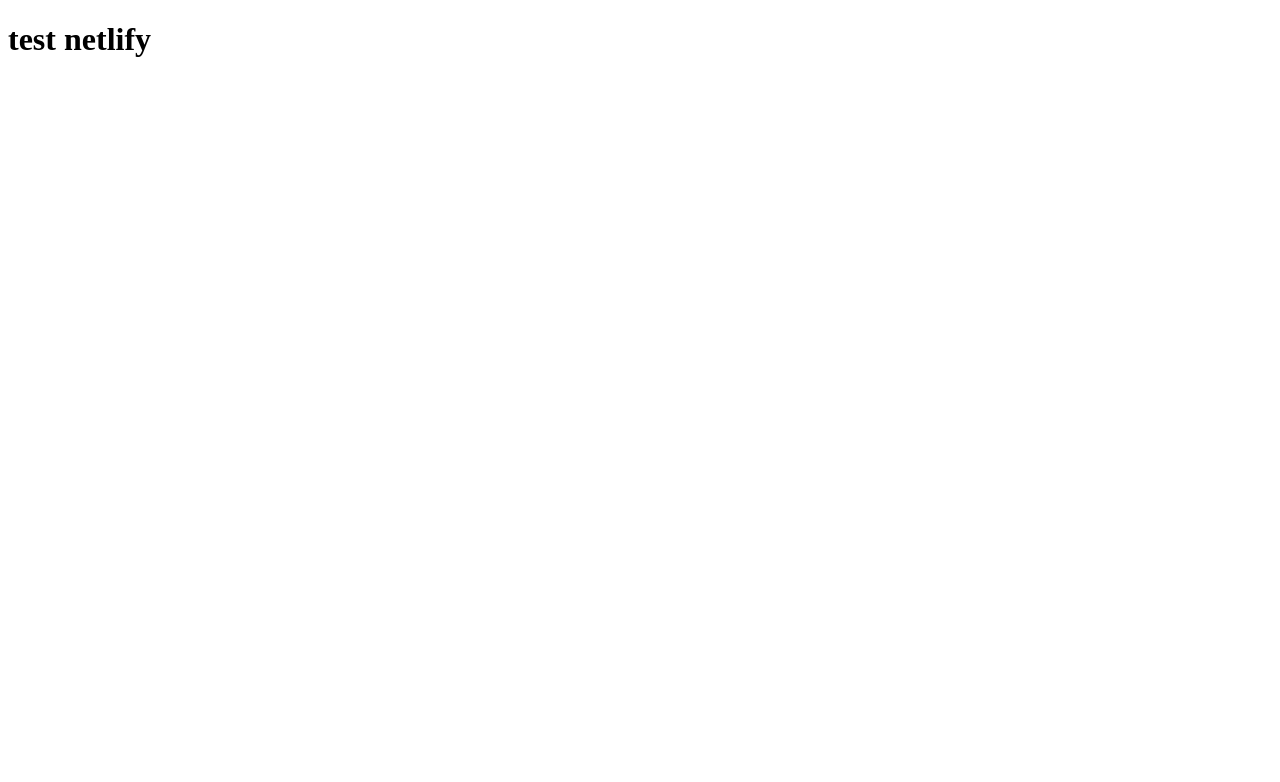
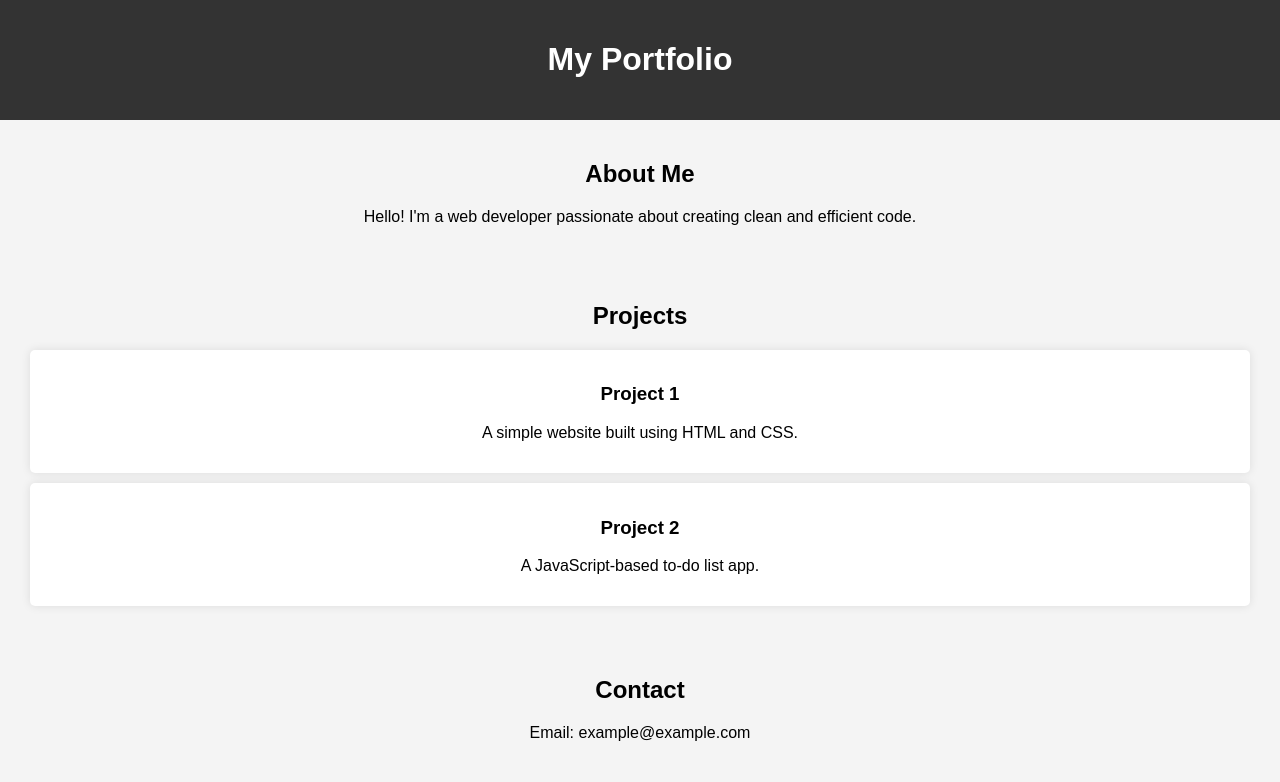
Before and after one commit to NotJa9/STS, a plain HTML site: page index.html in a window 1280 px wide. Drawn offline with Linux system fonts and the light colour scheme.

Commit message:
Update index.html
portfolio

```diff
--- a/index.html
+++ b/index.html
@@ -3,9 +3,57 @@
 <head>
     <meta charset="UTF-8">
     <meta name="viewport" content="width=device-width, initial-scale=1.0">
-    <title>Document</title>
+    <title>My Portfolio</title>
+    <style>
+        body {
+            font-family: Arial, sans-serif;
+            margin: 0;
+            padding: 0;
+            text-align: center;
+            background-color: #f4f4f4;
+        }
+        header {
+            background: #333;
+            color: white;
+            padding: 20px;
+        }
+        section {
+            padding: 20px;
+        }
+        .project {
+            background: white;
+            margin: 10px;
+            padding: 15px;
+            border-radius: 5px;
+            box-shadow: 0px 0px 10px rgba(0, 0, 0, 0.1);
+        }
+    </style>
 </head>
 <body>
-    <h1> test netlify</h1>
+    <header>
+        <h1>My Portfolio</h1>
+    </header>
+
+    <section>
+        <h2>About Me</h2>
+        <p>Hello! I'm a web developer passionate about creating clean and efficient code.</p>
+    </section>
+
+    <section>
+        <h2>Projects</h2>
+        <div class="project">
+            <h3>Project 1</h3>
+            <p>A simple website built using HTML and CSS.</p>
+        </div>
+        <div class="project">
+            <h3>Project 2</h3>
+            <p>A JavaScript-based to-do list app.</p>
+        </div>
+    </section>
+
+    <section>
+        <h2>Contact</h2>
+        <p>Email: example@example.com</p>
+    </section>
 </body>
 </html>
```
